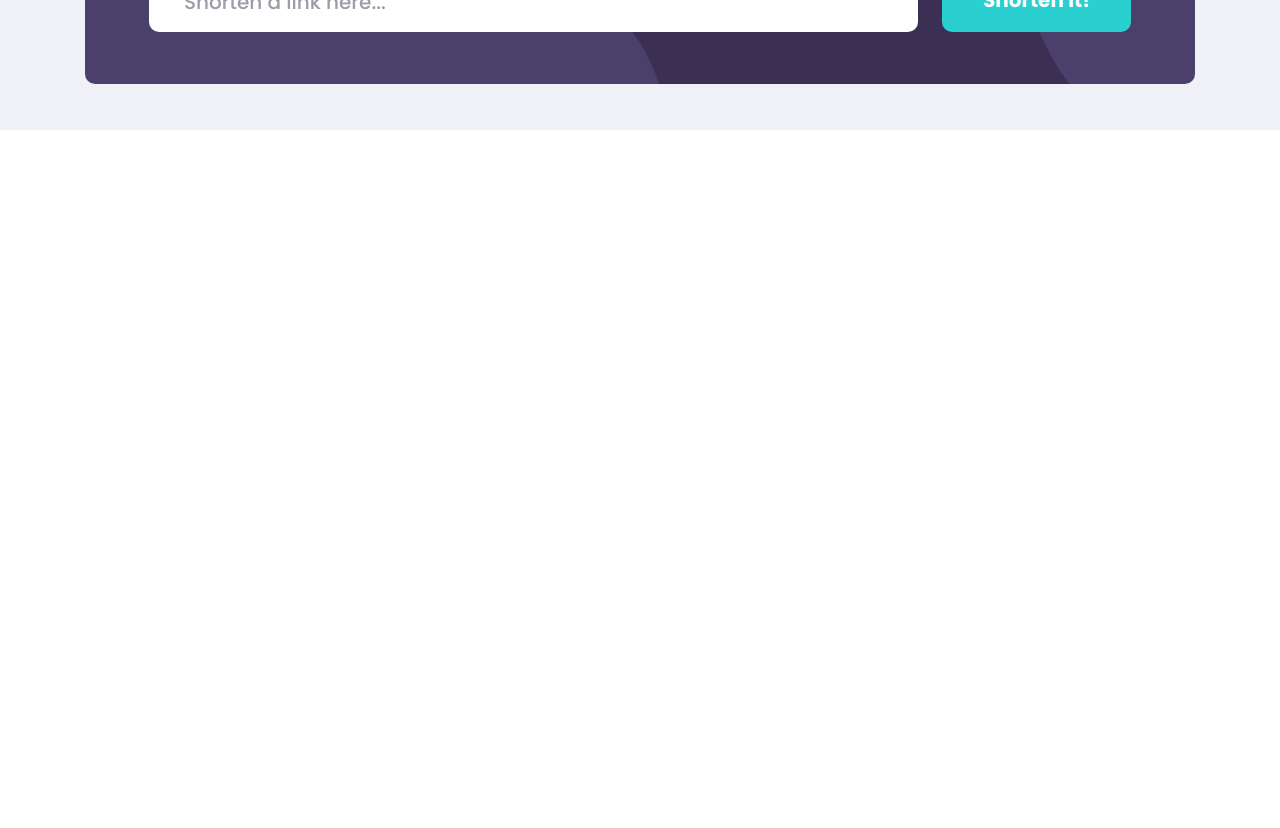
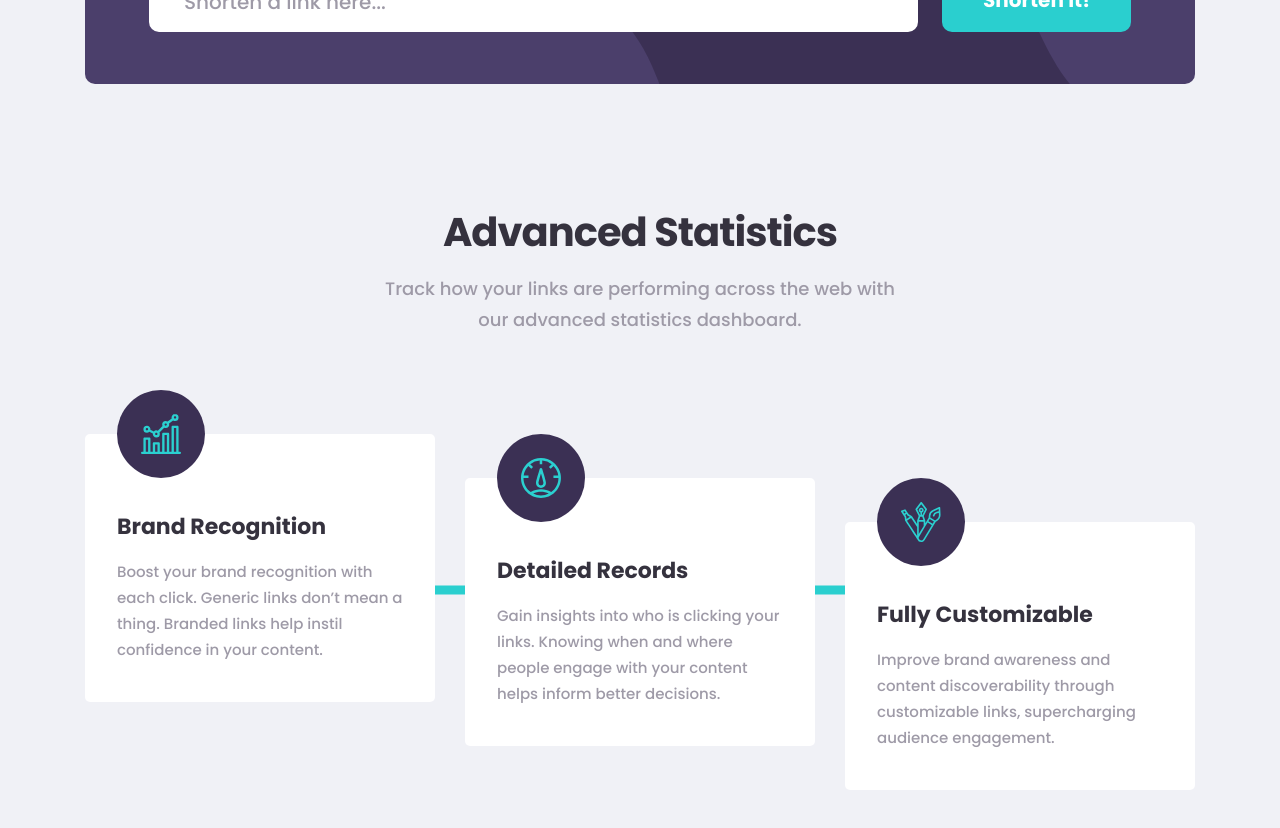
Before and after one commit to ksenius/url-shortening-app, a Vue app: page /#/ in a window 1280 px wide. Shown: the part 800-1628 px from the top of the page. Before the commit the page ends 930 px from the top, so only its background shows below. Built offline with nearby package versions, Linux system fonts and the light colour scheme.

Commit message:
Create features section component

```diff
--- /dev/null
+++ b/src/components/Features.vue
@@ -0,0 +1,125 @@
+<template>
+  <section class="features">
+    <Container>
+      <div class="features__description">
+        <Heading type="h2" :text="heading" />
+        <p class="features__text">{{ text }}</p>
+      </div>
+
+      <div class="features__cards">
+        <FeatureCard
+          class="features__card"
+          v-for="(card, index) in cards"
+          :key="index"
+          :heading="card.heading"
+          :text="card.text"
+          :icon="card.icon"
+          :class="`features__card_${index + 1}`"
+        />
+      </div>
+    </Container>
+  </section>
+</template>
+
+<script>
+import Container from './Container';
+import Heading from './Heading';
+import FeatureCard from './FeatureCard';
+
+export default {
+  name: 'Features',
+  components: {
+    Container,
+    Heading,
+    FeatureCard,
+  },
+  props: {
+    heading: {
+      type: String,
+      required: true,
+    },
+    text: {
+      type: String,
+      required: true,
+    },
+    cards: {
+      type: Array,
+      required: true,
+    },
+  },
+};
+</script>
+
+<style lang="scss">
+.features {
+  background: $gray-bgr;
+  padding: 3rem 0 8rem;
+
+  @include tablet {
+    padding-top: 5rem;
+  }
+
+  @include screen-sm {
+    padding: 8rem 0 12rem;
+  }
+
+  &__description {
+    text-align: center;
+    max-width: 54rem;
+    margin: 0 auto;
+  }
+
+  &__text {
+    margin: 1.8rem 0;
+  }
+
+  &__cards {
+    position: relative;
+    margin-top: 4.5rem;
+
+    @include screen-sm {
+      display: flex;
+      margin-top: 5.5rem;
+    }
+
+    &::after {
+      content: '';
+      position: absolute;
+      top: 0;
+      left: 50%;
+      transform: translateX(-50%);
+      display: block;
+      width: 0.9rem;
+      height: 100%;
+      background: $cyan;
+
+      @include screen-sm {
+        width: 100%;
+        height: 0.9rem;
+        top: 50%;
+        left: 0;
+        transform: translate(0, -50%);
+      }
+    }
+  }
+
+  &__card {
+    z-index: 1;
+
+    @include screen-sm {
+      flex-basis: 33.33%;
+      &:not(:last-child) {
+        margin-right: 3rem;
+      }
+    }
+
+    &_2 {
+      margin: 4.4rem 0;
+    }
+
+    &_3 {
+      align-self: flex-end;
+    }
+  }
+}
+</style>
--- a/src/views/Home.vue
+++ b/src/views/Home.vue
@@ -11,6 +11,11 @@
       :buttonText="intro.buttonText"
     />
     <Shortener />
+    <Features
+      :heading="features.heading"
+      :text="features.text"
+      :cards="features.cards"
+    />
   </div>
 </template>
 
@@ -18,6 +23,7 @@
 import Header from '@components/Header';
 import Intro from '@components/Intro';
 import Shortener from '@components/Shortener';
+import Features from '@components/Features';
 
 import data from './data.json';
 
@@ -27,6 +33,7 @@ export default {
     Header,
     Intro,
     Shortener,
+    Features,
   },
   data() {
     return {
```
